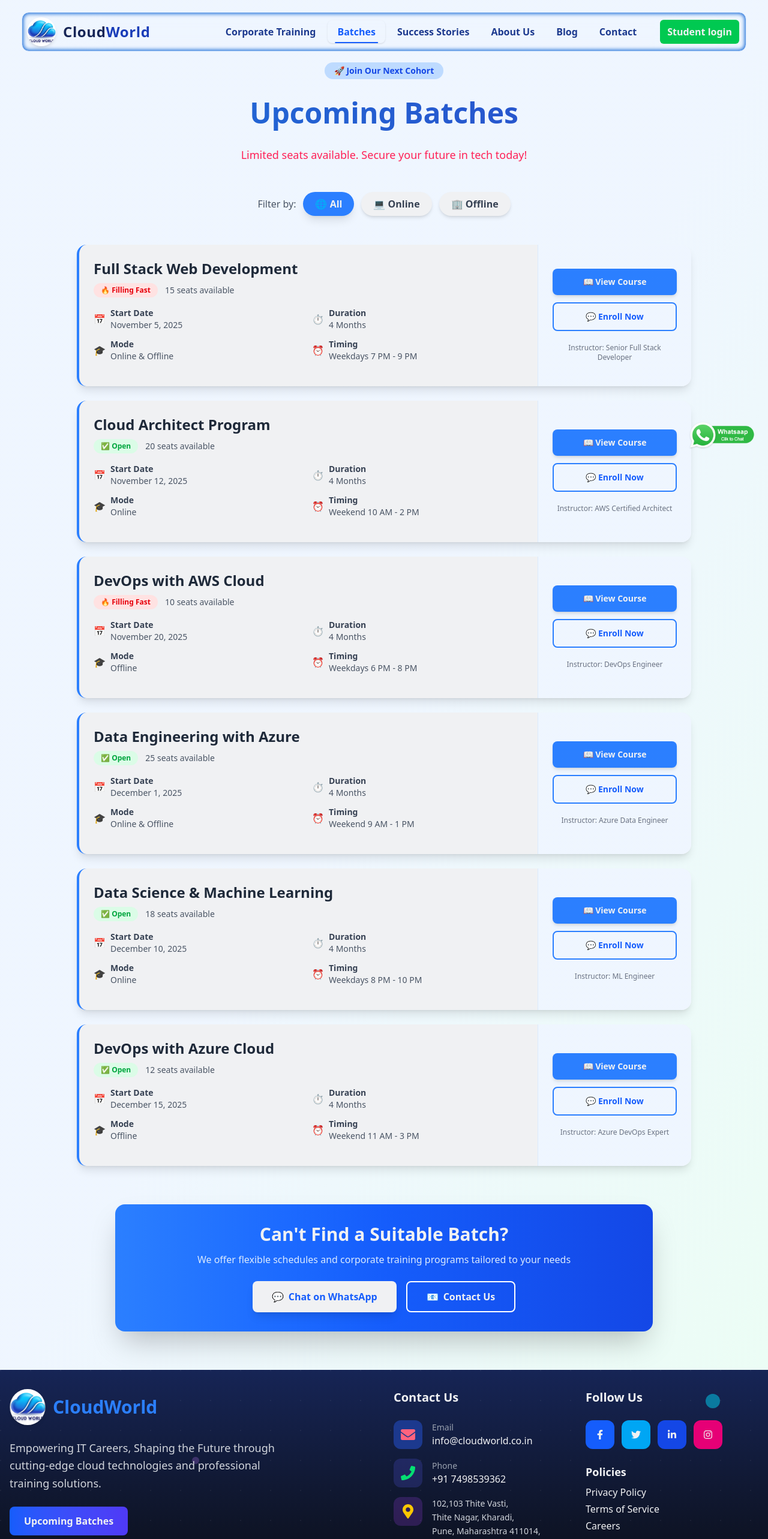
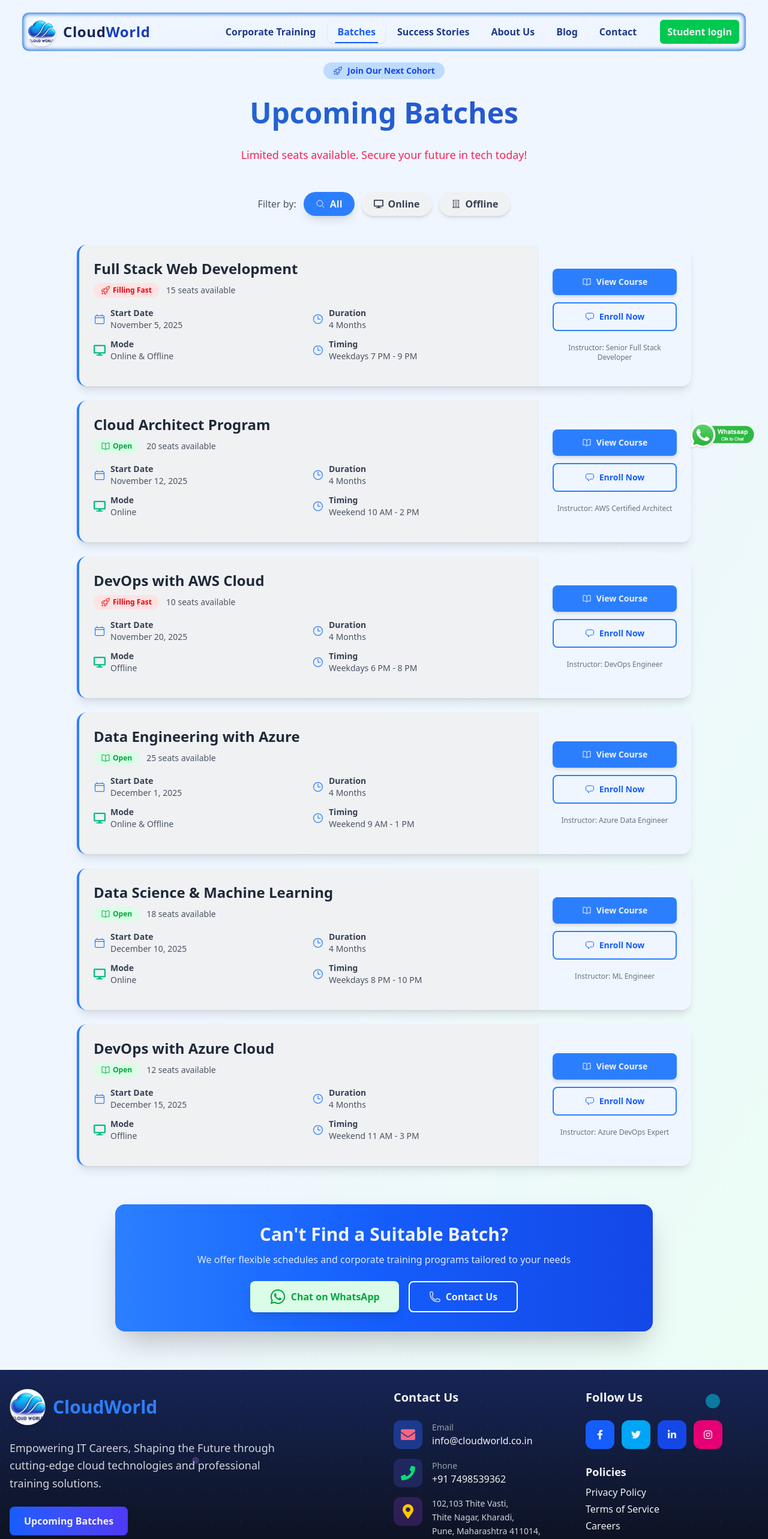
Before and after one commit to CloudWorldInstitute/cloudworld, a React (Vite) app: page /upcoming-batches in a window 1280 px wide. Shown: the top 2566 px of the page at 60% size. Built offline with nearby package versions, Linux system fonts and the light colour scheme.

Commit message:
gatewayadd

```diff
--- a/package.json
+++ b/package.json
@@ -13,6 +13,7 @@
     "@chakra-ui/react": "^3.27.1",
     "@emotion/react": "^11.14.0",
     "@emotion/styled": "^11.14.1",
+    "@heroicons/react": "^2.2.0",
     "@mui/material": "^7.3.4",
     "@tailwindcss/vite": "^4.1.14",
     "@tanstack/react-router": "^1.132.47",
--- a/src/Pages/Home.jsx
+++ b/src/Pages/Home.jsx
@@ -254,13 +254,13 @@ const Home = () => {
             >
               Contact Us Now
             </a>
-            <a
+            {/* <a
               href="https://cloudworld.co.in/"
               className="border-2 border-primary text-primary px-10 py-4 rounded-xl font-bold text-lg hover:bg-white hover:text-primary transition-all duration-300"
               target="_blank" rel="noopener noreferrer"
             >
               Visit Website
-            </a>
+            </a> */}
           </div>
         </div>
       </section>
--- a/src/components/Navbar.jsx
+++ b/src/components/Navbar.jsx
@@ -38,8 +38,8 @@ const Navbar = () => {
         </NavLink>
 
         {/* Desktop Navigation - Always visible on medium screens and up */}
-        <div className="hidden md:flex  rounded-2xl items-center space-x-2">
-          <div className="  rounded-2xl items-center p-3 space-x-1">
+        <div className="hidden lg:flex  rounded-2xl items-center space-x-3">
+          <div className="  rounded-2xl items-center p-2 space-x-1">
             {navItems.map((item) => (
   <NavLink
     key={item.path}
@@ -82,7 +82,7 @@ const Navbar = () => {
           aria-controls="navbar-sticky"
           aria-expanded={isOpen}
           onClick={() => setIsOpen(!isOpen)}
-          className="inline-flex items-center justify-center p-2 w-10 h-10 text-blue-500 rounded-lg md:hidden hover:bg-gray-700/50 focus:outline-none focus:ring-2 focus:ring-blue-500 transition-all duration-300"
+          className="inline-flex items-center justify-center p-2 w-10 h-10 text-blue-500 rounded-lg lg:hidden hover:bg-gray-700/50 focus:outline-none focus:ring-2 focus:ring-blue-500 transition-all duration-300"
         >
           <span className="sr-only">Open main menu</span>
           <svg
@@ -103,7 +103,7 @@ const Navbar = () => {
         {/* Mobile Navigation Menu - Only shows on mobile */}
         <div
           id="navbar-sticky"
-          className={`w-full md:hidden transition-all duration-500 ease-in-out ${isOpen ? "max-h-96 opacity-100" : "max-h-0 opacity-0"
+          className={`w-full lg:hidden transition-all duration-500 ease-in-out ${isOpen ? "max-h-96 opacity-100" : "max-h-0 opacity-0"
             } overflow-hidden`}
         >
           <ul className="flex flex-col mt-3 font-medium bg-gray-800/95 backdrop-blur-md rounded-lg p-2 border border-gray-700 space-y-3">
--- a/src/components/UpcomingBatches.jsx
+++ b/src/components/UpcomingBatches.jsx
@@ -1,6 +1,18 @@
 import React, { useState } from 'react';
 import { Link } from 'react-router-dom';
+import {
+  RocketLaunchIcon,
+  CalendarIcon,
+  ClockIcon,
+  BuildingOfficeIcon,
+  BookOpenIcon,
+  ChatBubbleLeftIcon,
+  MagnifyingGlassIcon,
+  PhoneIcon,
+  EnvelopeIcon
+} from '@heroicons/react/24/outline';
 import batchesData from '../data/upcomingBatches.json';
+import { FaDesktop, FaWhatsapp } from 'react-icons/fa';
 
 const UpcomingBatches = () => {
   const [filter, setFilter] = useState('all');
@@ -10,17 +22,18 @@ const UpcomingBatches = () => {
     : batchesData.batches.filter(batch => batch.mode.toLowerCase().includes(filter));
 
   return (
-    <section className="py-16  bg-gradient-to-br from-blue-50 via-blue-50 to-emerald-50 min-h-screen">
+    <section className="py-16 bg-gradient-to-br from-blue-50 via-blue-50 to-emerald-50 min-h-screen">
       <div className="container pt-10 mx-auto px-6">
         {/* Header */}
         <div className="text-center mb-12">
-          <span className="inline-block bg-blue-200 text-blue-700 px-4 py-1 rounded-full text-sm font-semibold mb-4">
-            🚀 Join Our Next Cohort
+          <span className="inline-flex items-center gap-2 bg-blue-200 text-blue-700 px-4 py-1 rounded-full text-sm font-semibold mb-4">
+            <RocketLaunchIcon className="w-4 h-4" />
+            Join Our Next Cohort
           </span>
           <h2 className="text-5xl font-extrabold text-gradient p-4 mb-4">
             Upcoming Batches
           </h2>
-          <p className="text-lg  text-rose-500 max-w-2xl mx-auto">
+          <p className="text-lg text-rose-500 max-w-2xl mx-auto">
             Limited seats available. Secure your future in tech today!
           </p>
         </div>
@@ -32,18 +45,21 @@ const UpcomingBatches = () => {
             <button
               key={mode}
               onClick={() => setFilter(mode)}
-              className={`px-5 py-2 rounded-full font-semibold transition-all transform hover:scale-105 ${
+              className={`px-5 py-2 rounded-full font-semibold transition-all transform hover:scale-105 flex items-center gap-2 ${
                 filter === mode
                   ? 'bg-gradient-to-r from-blue-500 to-blue-500 text-white shadow-lg'
                   : 'bg-white text-gray-700 shadow-md hover:shadow-lg'
               }`}
             >
-              {mode === 'all' ? '🌐 All' : mode === 'online' ? '💻 Online' : '🏢 Offline'}
+              {mode === 'all' && <MagnifyingGlassIcon className="w-4 h-4" />}
+              {mode === 'online' && <FaDesktop className="w-4 h-4" />}
+              {mode === 'offline' && <BuildingOfficeIcon className="w-4 h-4" />}
+              {mode.charAt(0).toUpperCase() + mode.slice(1)}
             </button>
           ))}
         </div>
 
-        {/* Batches List - Alternative Layout */}
+        {/* Batches List */}
         <div className="max-w-5xl mx-auto space-y-6">
           {filteredBatches.map((batch, index) => (
             <div
@@ -60,13 +76,17 @@ const UpcomingBatches = () => {
                       </h3>
                       <div className="flex items-center gap-3 flex-wrap">
                         <span
-                          className={`px-3 py-1 rounded-full text-xs font-bold ${
+                          className={`px-3 py-1 rounded-full text-xs font-bold flex items-center gap-1 ${
                             batch.status === 'Filling Fast'
                               ? 'bg-red-100 text-red-600 animate-pulse'
                               : 'bg-green-100 text-green-600'
                           }`}
                         >
-                          {batch.status === 'Filling Fast' ? '🔥 ' : '✅ '}
+                          {batch.status === 'Filling Fast' ? (
+                            <RocketLaunchIcon className="w-4 h-4" />
+                          ) : (
+                            <BookOpenIcon className="w-4 h-4" />
+                          )}
                           {batch.status}
                         </span>
                         <span className="text-sm text-gray-600 font-medium">
@@ -79,7 +99,7 @@ const UpcomingBatches = () => {
                   {/* Details Grid */}
                   <div className="grid grid-cols-2 gap-3 mb-4">
                     <div className="flex items-center gap-2 text-gray-700">
-                      <span className="text-blue-500">📅</span>
+                      <CalendarIcon className="w-5 h-5 text-blue-500 flex-shrink-0" />
                       <div className="text-sm">
                         <p className="font-semibold">Start Date</p>
                         <p className="text-gray-600">{batch.displayDate}</p>
@@ -87,7 +107,7 @@ const UpcomingBatches = () => {
                     </div>
 
                     <div className="flex items-center gap-2 text-gray-700">
-                      <span className="text-blue-500">⏱️</span>
+                      <ClockIcon className="w-5 h-5 text-blue-500 flex-shrink-0" />
                       <div className="text-sm">
                         <p className="font-semibold">Duration</p>
                         <p className="text-gray-600">{batch.duration}</p>
@@ -95,7 +115,7 @@ const UpcomingBatches = () => {
                     </div>
 
                     <div className="flex items-center gap-2 text-gray-700">
-                      <span className="text-emerald-500">🎓</span>
+                      <FaDesktop className="w-5 h-5 text-emerald-500 flex-shrink-0" />
                       <div className="text-sm">
                         <p className="font-semibold">Mode</p>
                         <p className="text-gray-600">{batch.mode}</p>
@@ -103,7 +123,7 @@ const UpcomingBatches = () => {
                     </div>
 
                     <div className="flex items-center gap-2 text-gray-700">
-                      <span className="text-blue-500">⏰</span>
+                      <ClockIcon className="w-5 h-5 text-blue-500 flex-shrink-0" />
                       <div className="text-sm">
                         <p className="font-semibold">Timing</p>
                         <p className="text-gray-600">{batch.timing}</p>
@@ -115,8 +135,9 @@ const UpcomingBatches = () => {
                 {/* Right Section - CTA */}
                 <div className="lg:w-64 bg-gradient-to-br from-blue-50 to-blue-50 p-6 flex flex-col justify-center gap-3 border-t lg:border-t-0 lg:border-l border-blue-100">
                   <Link to={`/course/${batch.courseId}`}>
-                    <button className="w-full bg-gradient-to-r from-blue-500 to-blue-500 text-white py-3 px-4 rounded-lg font-semibold hover:from-blue-600 hover:to-blue-600 transition-all hover:scale-105 shadow-md text-sm">
-                      📖 View Course
+                    <button className="w-full bg-gradient-to-r from-blue-500 to-blue-500 text-white py-3 px-4 rounded-lg font-semibold hover:from-blue-600 hover:to-blue-600 transition-all hover:scale-105 shadow-md text-sm flex items-center gap-2 justify-center">
+                      <BookOpenIcon className="w-4 h-4" />
+                      View Course
                     </button>
                   </Link>
 
@@ -124,9 +145,10 @@ const UpcomingBatches = () => {
                     href="https://wa.me/917498539362"
                     target="_blank"
                     rel="noopener noreferrer"
-                    className="block w-full text-center border-2 border-blue-500 text-blue-600 py-3 px-4 rounded-lg font-semibold hover:bg-white transition-all text-sm"
+                    className="block w-full text-center border-2 border-blue-500 text-blue-600 py-3 px-4 rounded-lg font-semibold hover:bg-white transition-all text-sm flex items-center gap-2 justify-center"
                   >
-                    💬 Enroll Now
+                    <ChatBubbleLeftIcon className="w-4 h-4" />
+                    Enroll Now
                   </a>
 
                   <p className="text-xs text-gray-500 text-center mt-2">
@@ -141,7 +163,7 @@ const UpcomingBatches = () => {
         {/* Empty State */}
         {filteredBatches.length === 0 && (
           <div className="text-center py-16 bg-white rounded-2xl max-w-2xl mx-auto">
-            <div className="text-6xl mb-4">🔍</div>
+            <MagnifyingGlassIcon className="w-24 h-24 text-gray-400 mx-auto mb-4" />
             <p className="text-gray-600 text-lg font-medium">No batches found for this filter</p>
             <p className="text-gray-500 text-sm mt-2">Try selecting a different mode</p>
           </div>
@@ -161,15 +183,17 @@ const UpcomingBatches = () => {
                 href="https://wa.me/917498539362"
                 target="_blank"
                 rel="noopener noreferrer"
-                className="inline-flex items-center justify-center gap-2 bg-white text-blue-600 px-8 py-3 rounded-lg font-semibold hover:scale-105 transition-transform shadow-lg"
+                className="inline-flex items-center justify-center gap-2 bg-green-100 text-green-600 px-8 py-3 rounded-lg font-bold hover:scale-105 transition-transform shadow-lg"
               >
-                <span>💬</span> Chat on WhatsApp
+                <FaWhatsapp className="w-7 h-7" />
+                Chat on WhatsApp
               </a>
               <Link
                 to="/contact"
                 className="inline-flex items-center justify-center gap-2 border-2 border-white text-white px-8 py-3 rounded-lg font-semibold hover:bg-white/10 transition-all"
               >
-                <span>📧</span> Contact Us
+                <PhoneIcon className="w-5 h-5" />
+                Contact Us
               </Link>
             </div>
           </div>
```
Also changed, not shown: src/components/CareerGuidanceModal.jsx (+7 -4 lines), src/components/CourseDetails.jsx (+69 -33 lines), 1 other file (tests, documents, lock files or other folders).
